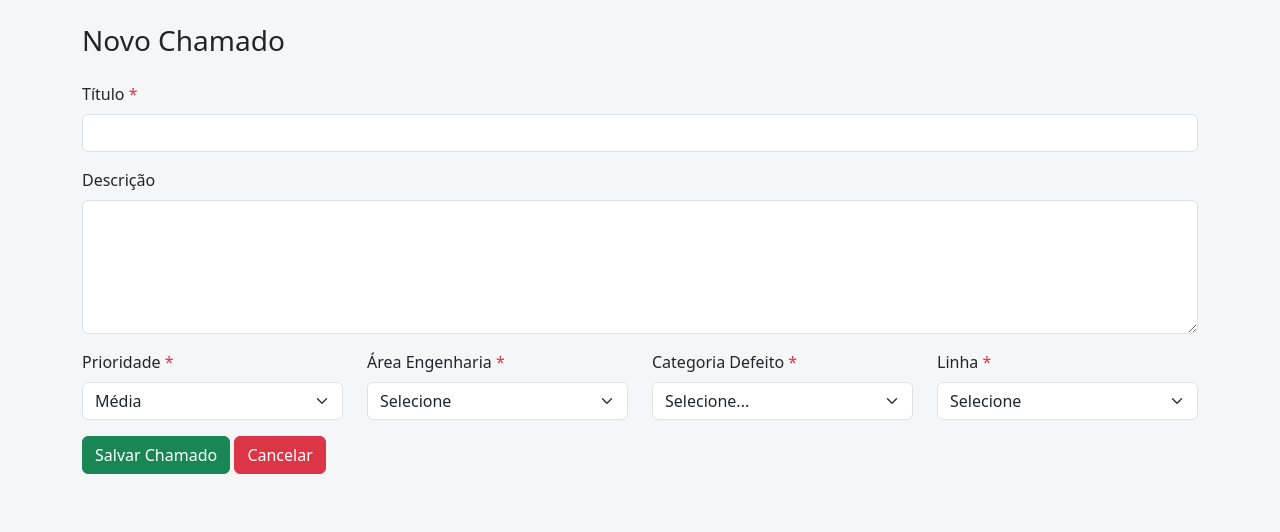
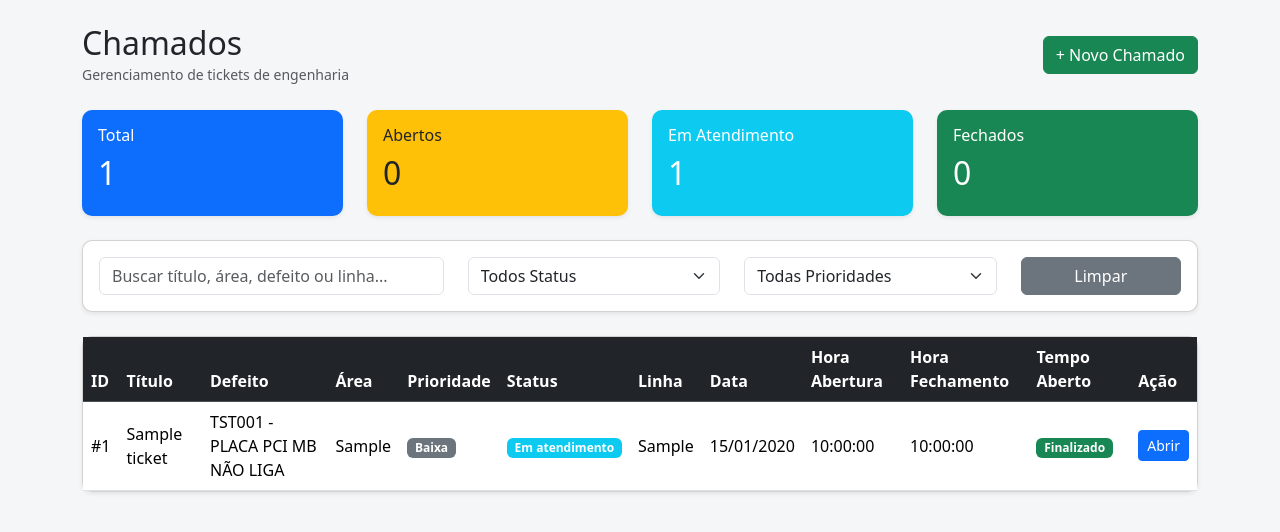
Before and after one commit to filipecrysthian/helpdesk-engenharia, a Flask app: page /tickets in a window 1280 px wide. Shown: the part 56-588 px from the top of the page. Run offline with Flask 3, Linux system fonts and the light colour scheme; a user stored in the database is signed in; tables that the repository leaves empty hold one stand-in row (values such as "Sample post"); some libraries are stand-ins or nearby versions.

Commit message:
codigo tickets.html restaurado

```diff
--- a/templates/tickets.html
+++ b/templates/tickets.html
@@ -2,159 +2,277 @@
 
 {% block content %}
 
-<h3>Novo Chamado</h3>
-
-<form method="POST" class="mt-4">
-
-    <div class="mb-3">
-        <label class="form-label">Título <span class="text-danger">*</span></label>
-        <input type="text" name="title" class="form-control" required>
+<div class="d-flex justify-content-between align-items-center mb-4">
+    <div>
+        <h2 class="mb-0">Chamados</h2>
+        <small class="text-muted">Gerenciamento de tickets de engenharia</small>
     </div>
 
-    <div class="mb-3">
-        <label class="form-label">Descrição</label>
-        <textarea name="description" class="form-control" rows="5"></textarea>
+    <a href="{{ url_for('ticket_new') }}" class="btn btn-success">
+        + Novo Chamado
+    </a>
+</div>
+
+<!-- CARDS RESUMO -->
+<div class="row mb-4">
+
+    <div class="col-md-3">
+        <div class="card shadow-sm border-0 bg-primary text-white">
+            <div class="card-body">
+                <h6>Total</h6>
+                <h2>{{ tickets|length }}</h2>
+            </div>
+        </div>
     </div>
 
-    <div class="row">
+    <div class="col-md-3">
+        <div class="card shadow-sm border-0 bg-warning text-dark">
+            <div class="card-body">
+                <h6>Abertos</h6>
+                <h2>{{ tickets | selectattr("status", "equalto", "Aberto") | list | length }}</h2>
+            </div>
+        </div>
+    </div>
 
-        <div class="col-md-3 mb-3">
-            <label class="form-label">Prioridade <span class="text-danger">*</span></label>
-            <select name="priority" class="form-select" required>
-                <option>Baixa</option>
-                <option selected>Média</option>
-                <option>Alta</option>
-                <option>Crítica</option>
-            </select>
+    <div class="col-md-3">
+        <div class="card shadow-sm border-0 bg-info text-white">
+            <div class="card-body">
+                <h6>Em Atendimento</h6>
+                <h2>{{ tickets | selectattr("status", "equalto", "Em atendimento") | list | length }}</h2>
+            </div>
         </div>
+    </div>
 
-        <div class="col-md-3 mb-3">
-            <label class="form-label">Área Engenharia <span class="text-danger">*</span></label>
-            <select name="category" id="areaSelect" class="form-select" required>
-                <option value="">Selecione</option>
-                <option value="Engenharia de Teste">Engenharia de Teste</option>
-                <option value="Engenharia SMT">Engenharia SMT</option>
-                <option value="Engenharia de Processo">Engenharia de Processo</option>
-            </select>
+    <div class="col-md-3">
+        <div class="card shadow-sm border-0 bg-success text-white">
+            <div class="card-body">
+                <h6>Fechados</h6>
+                <h2>{{ tickets | selectattr("status", "equalto", "Fechado") | list | length }}</h2>
+            </div>
         </div>
+    </div>
 
-        <div class="col-md-3 mb-3">
-            <label class="form-label">Categoria Defeito <span class="text-danger">*</span></label>
-            <select name="defect_category_id" id="defectCategorySelect" class="form-select" required>
-                <option value="">Selecione...</option>
+</div>
 
-                {% for defect in defect_categories %}
-                <option value="{{ defect.id }}" data-area="{{ defect.area }}">
-                    {{ defect.code }} - {{ defect.description }}
-                </option>
-                {% endfor %}
-            </select>
-        </div>
+<!-- FILTROS -->
+<div class="card shadow-sm mb-4">
+    <div class="card-body">
 
-        <div class="col-md-3 mb-3">
-            <label class="form-label">Linha <span class="text-danger">*</span></label>
-            <select name="station" id="lineSelect" class="form-select" required>
-                <option value="">Selecione</option>
+        <div class="row">
 
-                <option value="SMT5" data-type="SMT">SMT5</option>
-                <option value="SMT12" data-type="SMT">SMT12</option>
-                <option value="SMT14" data-type="SMT">SMT14</option>
-                <option value="SMT16" data-type="SMT">SMT16</option>
-                <option value="SMT18" data-type="SMT">SMT18</option>
+            <div class="col-md-4">
+                <input type="text" id="searchInput" class="form-control"
+                    placeholder="Buscar título, área, defeito ou linha...">
+            </div>
 
-                <option value="IMC2" data-type="IMC">IMC2</option>
-                <option value="IMC4" data-type="IMC">IMC4</option>
-                <option value="IMC6" data-type="IMC">IMC6</option>
-                <option value="IMC8" data-type="IMC">IMC8</option>
-                <option value="IMC10" data-type="IMC">IMC10</option>
-                <option value="IMC12" data-type="IMC">IMC12</option>
-                <option value="IMC14" data-type="IMC">IMC14</option>
-            </select>
+            <div class="col-md-3">
+                <select id="statusFilter" class="form-select">
+                    <option value="">Todos Status</option>
+                    <option>Aberto</option>
+                    <option>Em atendimento</option>
+                    <option>Fechado</option>
+                </select>
+            </div>
+
+            <div class="col-md-3">
+                <select id="priorityFilter" class="form-select">
+                    <option value="">Todas Prioridades</option>
+                    <option>Baixa</option>
+                    <option>Média</option>
+                    <option>Alta</option>
+                    <option>Crítica</option>
+                </select>
+            </div>
+
+            <div class="col-md-2">
+                <button onclick="clearFilters()" class="btn btn-secondary w-100">
+                    Limpar
+                </button>
+            </div>
+
         </div>
 
     </div>
+</div>
 
-    <button type="submit" class="btn btn-success">Salvar Chamado</button>
-    <a href="{{ url_for('tickets') }}" class="btn btn-danger">Cancelar</a>
+<!-- TABELA -->
+<div class="card shadow-sm">
+    <div class="table-responsive">
 
-</form>
+        <table class="table table-hover align-middle mb-0" id="ticketTable">
 
+            <thead class="table-dark">
+                <tr>
+                    <th>ID</th>
+                    <th>Título</th>
+                    <th>Defeito</th>
+                    <th>Área</th>
+                    <th>Prioridade</th>
+                    <th>Status</th>
+                    <th>Linha</th>
+                    <th>Data</th>
+                    <th>Hora Abertura</th>
+                    <th>Hora Fechamento</th>
+                    <th>Tempo Aberto</th>
+                    <th>Ação</th>
+                </tr>
+            </thead>
+
+            <tbody>
+
+                {% for ticket in tickets %}
+
+                <tr data-created="{{ ticket.created_at.isoformat() }}"
+                    data-closed="{{ 'true' if ticket.closed_at else 'false' }}">
+
+                    <td>#{{ ticket.id }}</td>
+
+                    <td>{{ ticket.title }}</td>
+
+                    <td>
+                        {% if ticket.defect_category %}
+                        {{ ticket.defect_category.code }} - {{ ticket.defect_category.description }}
+                        {% else %}
+                        -
+                        {% endif %}
+                    </td>
+
+                    <td>{{ ticket.category }}</td>
+
+                    <td>
+                        {% if ticket.priority == 'Crítica' %}
+                        <span class="badge bg-danger">Crítica</span>
+                        {% elif ticket.priority == 'Alta' %}
+                        <span class="badge bg-warning text-dark">Alta</span>
+                        {% elif ticket.priority == 'Média' %}
+                        <span class="badge bg-primary">Média</span>
+                        {% else %}
+                        <span class="badge bg-secondary">Baixa</span>
+                        {% endif %}
+                    </td>
+
+                    <td>
+                        {% if ticket.status == 'Aberto' %}
+                        <span class="badge bg-warning text-dark">Aberto</span>
+                        {% elif ticket.status == 'Em atendimento' %}
+                        <span class="badge bg-info">Em atendimento</span>
+                        {% else %}
+                        <span class="badge bg-success">Fechado</span>
+                        {% endif %}
+                    </td>
+
+                    <td>{{ ticket.station }}</td>
+
+                    <td>{{ ticket.created_at.strftime('%d/%m/%Y') }}</td>
+
+                    <td>{{ ticket.created_at.strftime('%H:%M:%S') }}</td>
+
+                    <td>
+                        {% if ticket.closed_at %}
+                        {{ ticket.closed_at.strftime('%H:%M:%S') }}
+                        {% else %}
+                        -
+                        {% endif %}
+                    </td>
+
+                    <td>
+                        {% if ticket.closed_at %}
+                        <span class="badge bg-success">Finalizado</span>
+                        {% else %}
+                        <span class="elapsed-time" data-created="{{ ticket.created_at.isoformat() }}">
+                            00:00:00
+                        </span>
+                        {% endif %}
+                    </td>
+
+                    <td>
+                        <a href="{{ url_for('ticket_detail', ticket_id=ticket.id) }}" class="btn btn-sm btn-primary">
+                            Abrir
+                        </a>
+                    </td>
+
+                </tr>
+
+                {% endfor %}
+
+            </tbody>
+
+        </table>
+    </div>
+</div>
+
+<!-- FILTROS -->
 <script>
-    $(document).ready(function () {
+    const searchInput = document.getElementById("searchInput");
+    const statusFilter = document.getElementById("statusFilter");
+    const priorityFilter = document.getElementById("priorityFilter");
 
-        const areaSelect = $("#areaSelect");
-        const defectSelect = $("#defectCategorySelect");
-        const lineSelect = $("#lineSelect");
+    searchInput.addEventListener("keyup", filterTable);
+    statusFilter.addEventListener("change", filterTable);
+    priorityFilter.addEventListener("change", filterTable);
 
-        const allDefectOptions = defectSelect.find("option").clone();
-        const allLineOptions = lineSelect.find("option").clone();
+    function filterTable() {
+        let search = searchInput.value.toLowerCase();
+        let status = statusFilter.value.toLowerCase();
+        let priority = priorityFilter.value.toLowerCase();
 
-        defectSelect.select2({
-            placeholder: "Pesquisar defeito/problema...",
-            allowClear: true,
-            width: "100%",
-            language: {
-                noResults: function () {
-                    return "Nenhum resultado encontrado";
-                },
-                searching: function () {
-                    return "Buscando...";
-                }
+        let rows = document.querySelectorAll("#ticketTable tbody tr");
+
+        rows.forEach(row => {
+            let text = row.innerText.toLowerCase();
+
+            let matchSearch = text.includes(search);
+            let matchStatus = status === "" || text.includes(status);
+            let matchPriority = priority === "" || text.includes(priority);
+
+            row.style.display =
+                (matchSearch && matchStatus && matchPriority)
+                    ? ""
+                    : "none";
+        });
+    }
+
+    function clearFilters() {
+        searchInput.value = "";
+        statusFilter.value = "";
+        priorityFilter.value = "";
+        filterTable();
+    }
+</script>
+
+<!-- CONTADOR -->
+<script>
+    function updateElapsedTimes() {
+
+        const elements = document.querySelectorAll(".elapsed-time");
+
+        elements.forEach(element => {
+
+            const row = element.closest("tr");
+            const createdAt = new Date(element.dataset.created);
+            const now = new Date();
+
+            let diff = Math.floor((now - createdAt) / 1000);
+
+            if (diff < 0) diff = 0;
+
+            const hours = String(Math.floor(diff / 3600)).padStart(2, "0");
+            const minutes = String(Math.floor((diff % 3600) / 60)).padStart(2, "0");
+            const seconds = String(diff % 60).padStart(2, "0");
+
+            element.textContent = `${hours}:${minutes}:${seconds}`;
+
+            if (diff > 2700) {
+                row.classList.add("ticket-overdue");
+            } else {
+                row.classList.remove("ticket-overdue");
             }
+
         });
+    }
 
-        function updateDefectsByArea(selectedArea) {
-            defectSelect.empty();
-
-            allDefectOptions.each(function () {
-                const option = $(this);
-                const optionArea = option.data("area");
-
-                if (option.val() === "" || optionArea === selectedArea) {
-                    defectSelect.append(option.clone());
-                }
-            });
-
-            defectSelect.val("").trigger("change");
-        }
-
-        function updateLinesByArea(selectedArea) {
-            lineSelect.empty();
-
-            allLineOptions.each(function () {
-                const option = $(this);
-                const lineType = option.data("type");
-
-                if (option.val() === "") {
-                    lineSelect.append(option.clone());
-                }
-
-                if (selectedArea === "Engenharia de Teste" && lineType === "IMC") {
-                    lineSelect.append(option.clone());
-                }
-
-                if (selectedArea === "Engenharia SMT" && lineType === "SMT") {
-                    lineSelect.append(option.clone());
-                }
-
-                if (selectedArea === "Engenharia de Processo" && option.val() !== "") {
-                    lineSelect.append(option.clone());
-                }
-            });
-
-            lineSelect.val("");
-        }
-
-        areaSelect.on("change", function () {
-            const selectedArea = $(this).val();
-
-            updateDefectsByArea(selectedArea);
-            updateLinesByArea(selectedArea);
-        });
-
-        updateDefectsByArea("");
-        updateLinesByArea("");
-    });
+    setInterval(updateElapsedTimes, 1000);
+    updateElapsedTimes();
 </script>
 
 {% endblock %}
```
